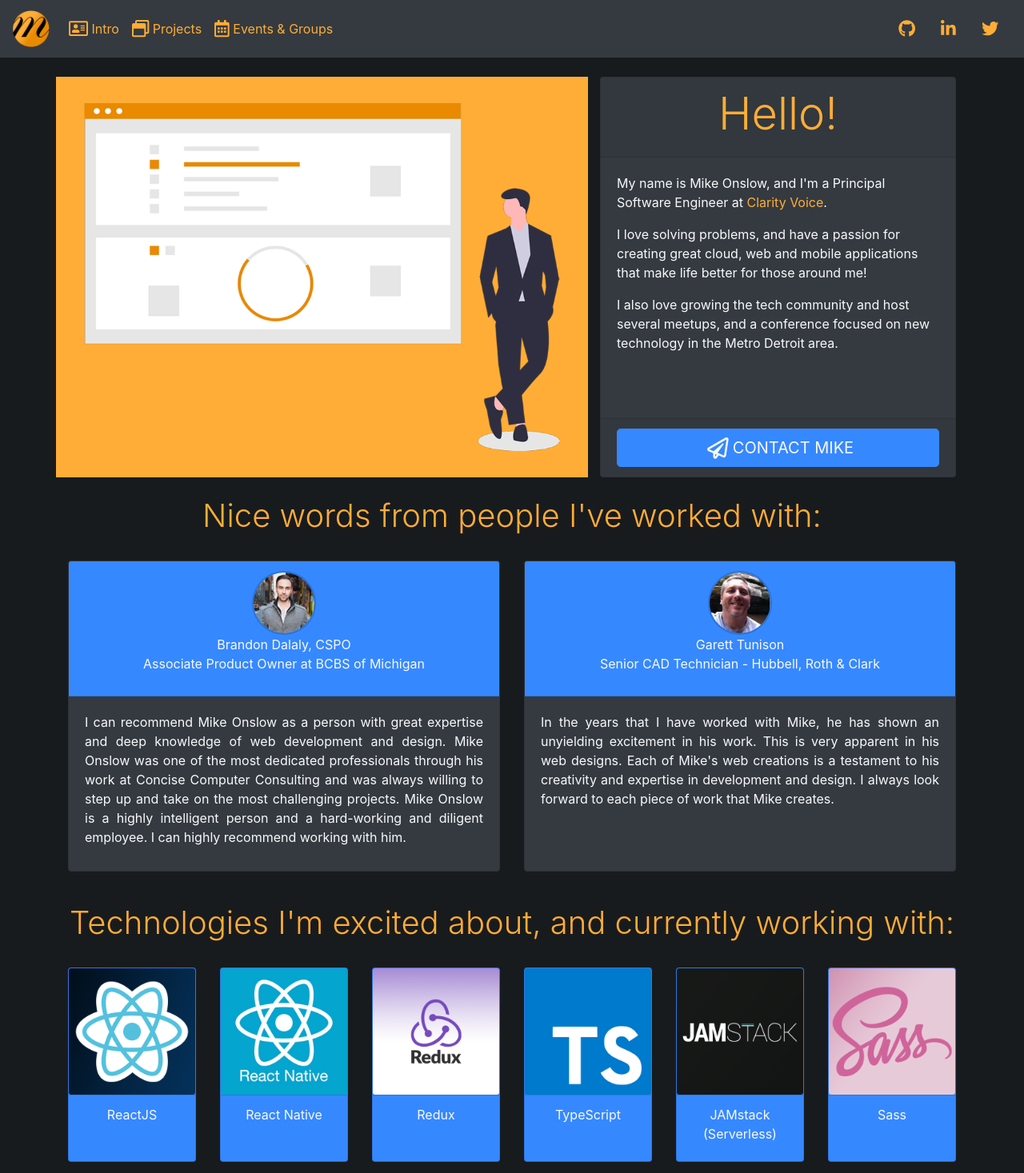
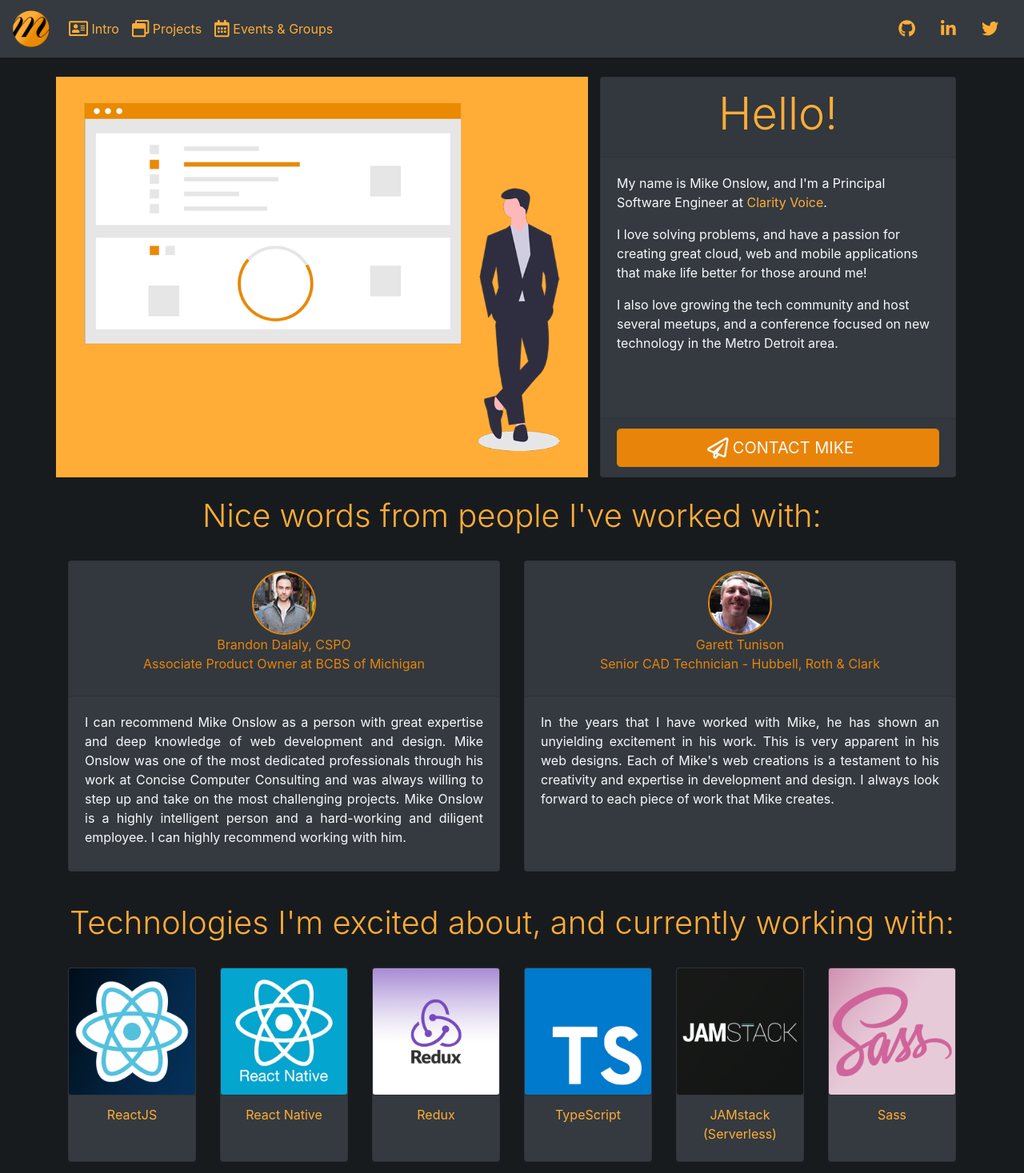
Before and after one commit to mikeonslow/mikeonslow.dev, a React (Create React App) app: page / in a window 1280 px wide. Shown: the top 1467 px of the page at 80% size. Built offline with nearby package versions, Linux system fonts and the light colour scheme.

Commit message:
Color updates

```diff
--- a/src/Components/TechnologiesList.js
+++ b/src/Components/TechnologiesList.js
@@ -76,17 +76,13 @@
   const { technology } = props;
 
   return (
-    <Card className="" color="secondary text-light">
+    <Card color="dark">
       <CardImg
         src={"/images/tech/" + technology.src}
         alt={technology.name + " Logo"}
       />
-      {/* <CardHeader className="text-primary">{technology.name}</CardHeader> */}
-      {/* <CardBody>
-        <CardText>desc</CardText>
-      </CardBody> */}
-      <CardFooter className="text-center align-middle bg-secondary text-light">
-        <CardLink href={technology.href} target="_blank" className="text-light">
+      <CardFooter className="text-center align-middle bg-dark">
+        <CardLink href={technology.href} target="_blank">
           {technology.name}
         </CardLink>
       </CardFooter>
--- a/src/Components/TestimonialList.js
+++ b/src/Components/TestimonialList.js
@@ -43,7 +43,7 @@
 
   return (
     <Card className="text-justify" color="dark">
-      <CardHeader className="bg-secondary text-light text-center">
+      <CardHeader className="text-secondary text-center">
         <img
           src={"/images/testimonials/" + testimonial.src}
           alt={testimonial.name}
--- a/src/scss/custom.scss
+++ b/src/scss/custom.scss
@@ -1,6 +1,6 @@
 $theme-colors: (
   "primary": #ffad36,
-  "secondary": #3688ff,
+  "secondary": #e88409,
   "grey-base": #4d5257
 );
 
@@ -35,7 +35,7 @@
 .avatar {
   width: 80px;
   border-radius: 80px;
-  border: 2px solid #2b74db;
+  border: 2px solid #e88409;
 }
 
 .navbar-brand img {
```
